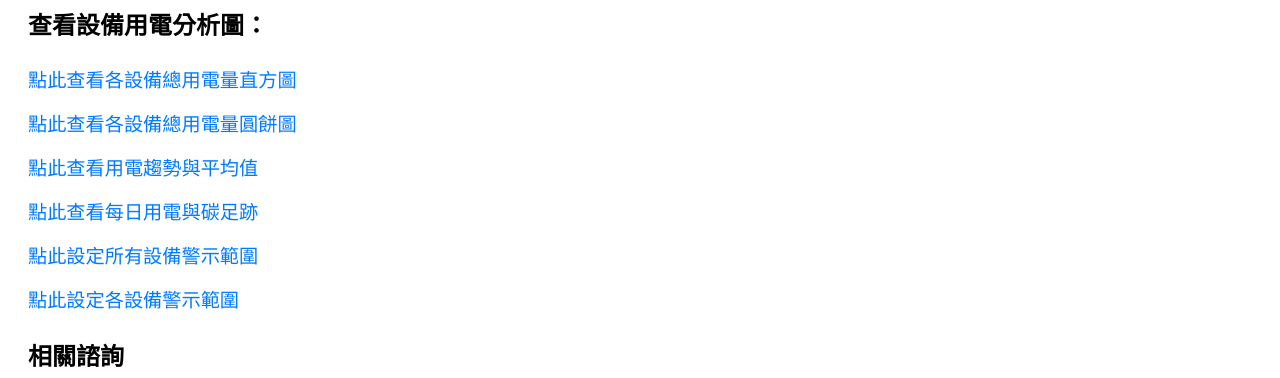
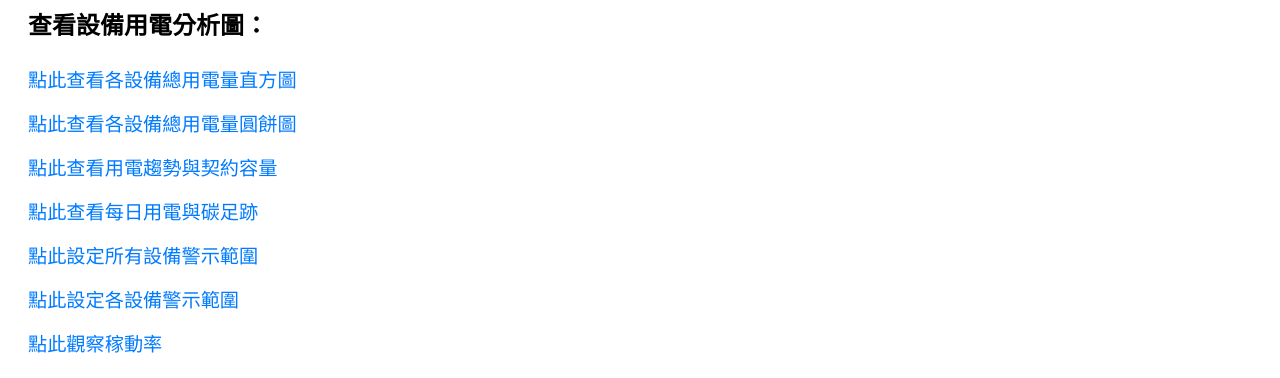
Before and after one commit to Sethjesus/botani, a plain HTML site: page index.html in a window 1280 px wide. Shown: the part 1743-2121 px from the top of the page. Drawn offline with Linux system fonts and the light colour scheme.

Commit message:
Add files via upload

```diff
--- a/index.html
+++ b/index.html
@@ -38,11 +38,11 @@
     <h3>查看設備用電分析圖：</h3>
     <p><a href="total_power_consumption_chart.html" target="_blank">點此查看各設備總用電量直方圖</a></p>
     <p><a href="power_consumption_pie_chart.html" target="_blank">點此查看各設備總用電量圓餅圖</a></p>
-    <p><a href="total_and_avg_power_consumption_chart.html" target="_blank">點此查看用電趨勢與平均值</a></p>
+    <p><a href="total_and_avg_power_consumption_chart.html" target="_blank">點此查看用電趨勢與契約容量</a></p>
     <p><a href="total_power_consumption_and_carbon_emission_bar_chart.html" target="_blank">點此查看每日用電與碳足跡</a></p>
     <p><a href="static_power_consumption_with_alerts.html" target="_blank">點此設定所有設備警示範圍</a></p>
     <p><a href="static_power_consumption_with_alerts_left_aligned.html" target="_blank">點此設定各設備警示範圍</a></p>
-
+    <p><a href="power_emission_utilization_combo.html" target="_blank">點此觀察稼動率</a></p>
     <div>
         <h3>相關諮詢</h3>
         <p>如有EMS諮詢問題，請隨時聯繫我們：</p>
```
